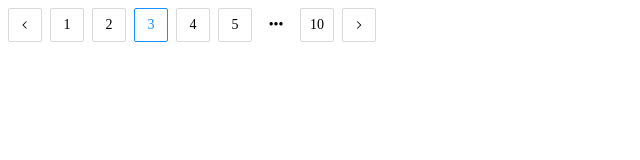
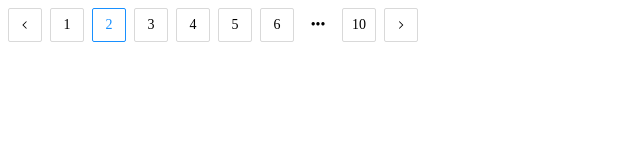
Before and after one commit to baozoudashijian/Guli-VueTestUtils-Version, a Vue app: page / in a window 1280 px wide. Shown: the top 160 px of the page, without its empty margins (0-640 px from the left). Built offline with nearby package versions, Linux system fonts and the light colour scheme.

Commit message:
保证每次显示的个数

```diff
--- a/src/App.vue
+++ b/src/App.vue
@@ -12,7 +12,7 @@ export default {
   name: 'App',
   data() {
     return {
-      currentPage: 3
+      currentPage: 2
     }
   },
   components: {
--- a/src/pagination/pagination.vue
+++ b/src/pagination/pagination.vue
@@ -36,7 +36,31 @@
     },
     computed: {
       paginationArr() {
-        const res = unique([1, this.currentPage - 2, this.currentPage - 1, this.currentPage, this.currentPage + 1, this.currentPage + 2, this.totalPage]).filter(number => number > 0 && number < this.totalPage + 1).reduce((previousValue, currentValue, currentIndex, array) => {
+        let page;
+        switch (this.currentPage) {
+          case 1:
+            page = this.currentPage + 3
+            break
+          case 2:
+            page = this.currentPage + 2
+            break
+          case 3:
+            page = this.currentPage + 1
+            break
+          case this.totalPage:
+            page = this.currentPage - 3
+            break
+          case this.totalPage - 1:
+            page = this.currentPage - 2
+            break
+          case this.totalPage - 2:
+            page = this.currentPage - 1
+            break
+          default:
+            page = this.currentPage
+        }
+
+        const res = unique([1, page - 2, page - 1, page, page + 1, page + 2, this.totalPage]).filter(number => number > 0 && number < this.totalPage + 1).reduce((previousValue, currentValue, currentIndex, array) => {
           previousValue.push(array[currentIndex])
           if (array[currentIndex + 1] && array[currentIndex + 1] - array[currentIndex] > 1) {
             previousValue.push('•••')
```
